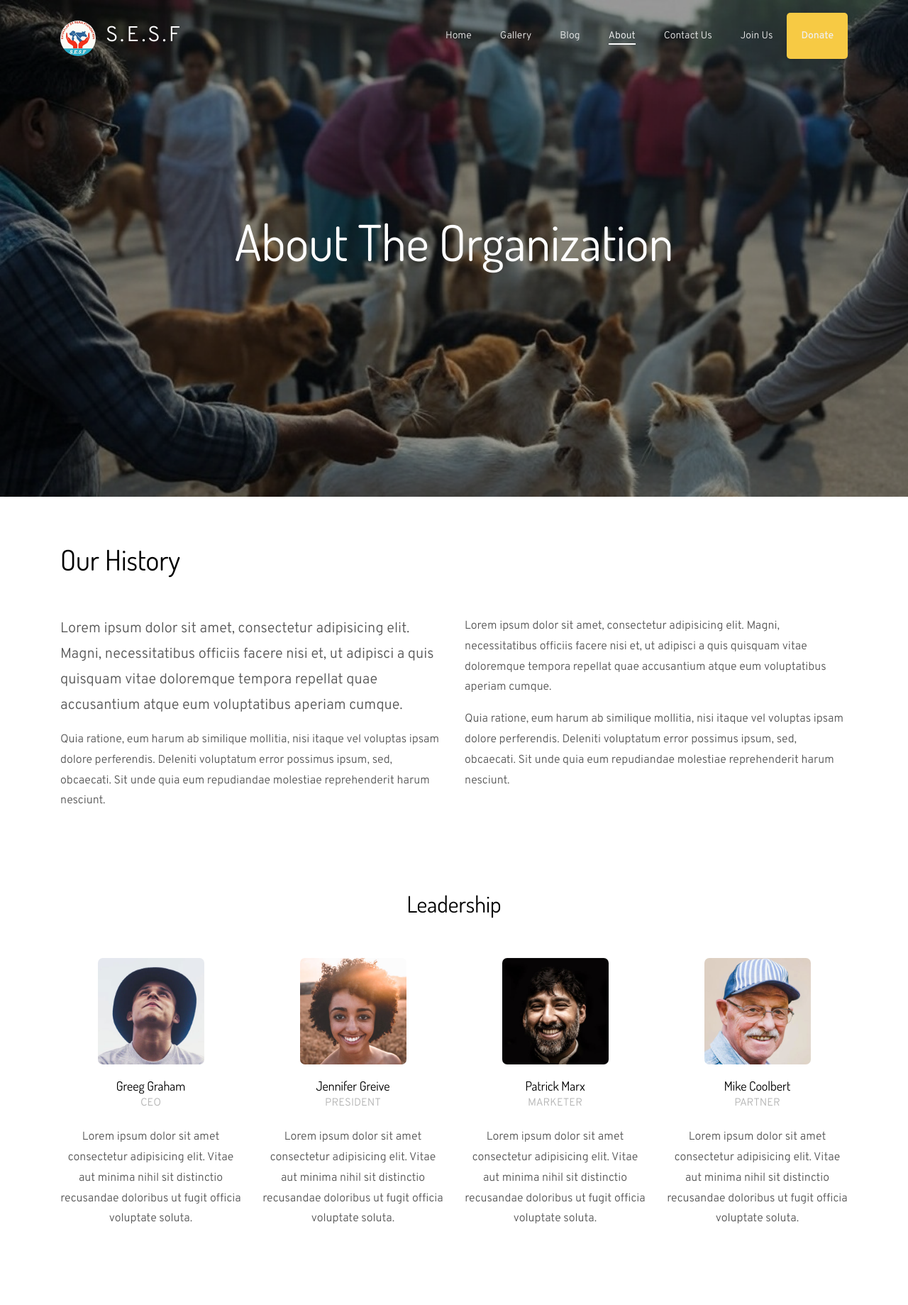
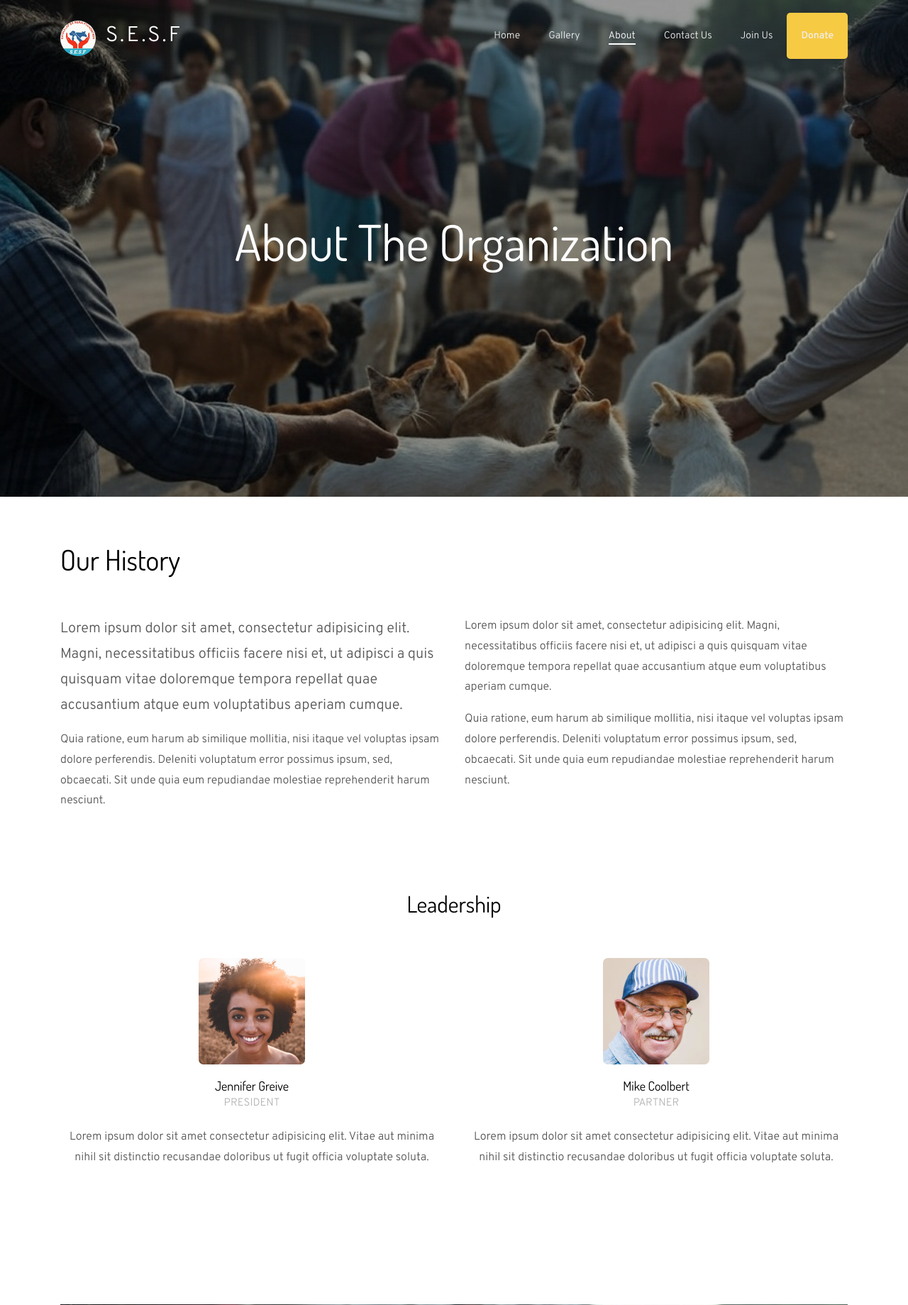
Before and after one commit to zoro-005/NGO-website, a Flask app: page /about in a window 1280 px wide. Shown: the top 1839 px of the page at 71% size. Run offline with Flask 3, Linux system fonts and the light colour scheme; some libraries are stand-ins or nearby versions; some web fonts are replaced.

Commit message:
mainly improved about page, removed blog page (ind vs aud today)

```diff
--- a/main.py
+++ b/main.py
@@ -44,10 +44,6 @@ def gallery():
 def blog_single():
     return render_template('blog-single.html')
 
-@app.route('/blog')
-def blog():
-    return render_template('blog.html')
-
 
 @app.route('/contact', methods=["GET", "POST"])
 def contact():
--- a/static/css/style.css
+++ b/static/css/style.css
@@ -289,7 +289,7 @@ h1, h2, h3, h4, h5,
 
 .block-48 {
   background: #f7ca44;
-  padding: 90px;
+  padding: 55px;
   color: #000; }
   .block-48 .block-48-text-1 {
     font-size: 30px; }
@@ -1993,7 +1993,7 @@ textarea.form-control {
 }
 
 #ftco-navbar.scrolled .donate-button-header {
-  background-color: #f7ca44;
+  background-color: #f771fc;
   color: #fff; /* White text */
 }
 /* Logo styles */
--- a/templates/about.html
+++ b/templates/about.html
@@ -35,21 +35,8 @@
         <div class="col-md-12 mb-5 text-center mt-5">
           <h2>Leadership</h2>
         </div>
-        <div class="col-md-6 col-lg-3">
-          <div class="block-38 text-center">
-            <div class="block-38-img">
-              <div class="block-38-header">
-                <img src="{{url_for('static',filename='images/person_1.jpg')}}" alt="Image placeholder">
-                <h3 class="block-38-heading">Greeg Graham</h3>
-                <p class="block-38-subheading">CEO</p>
-              </div>
-              <div class="block-38-body">
-                <p>Lorem ipsum dolor sit amet consectetur adipisicing elit. Vitae aut minima nihil sit distinctio recusandae doloribus ut fugit officia voluptate soluta. </p>
-              </div>
-            </div>
-          </div>
-        </div>
-        <div class="col-md-6 col-lg-3">
+
+        <div class="col-md-6 col-lg-6">
           <div class="block-38 text-center">
             <div class="block-38-img">
               <div class="block-38-header">
@@ -58,26 +45,13 @@
                 <p class="block-38-subheading">President</p>
               </div>
               <div class="block-38-body">
-                <p>Lorem ipsum dolor sit amet consectetur adipisicing elit. Vitae aut minima nihil sit distinctio recusandae doloribus ut fugit officia voluptate soluta. </p>
+                <p>Lorem ipsum dolor sit amet consectetur adipisicing elit. Vitae aut minima nihil sit distinctio recusandae doloribus ut fugit officia voluptate soluta.</p>
               </div>
             </div>
           </div>
         </div>
-        <div class="col-md-6 col-lg-3">
-          <div class="block-38 text-center">
-            <div class="block-38-img">
-              <div class="block-38-header">
-                <img src="{{url_for('static',filename='images/person_3.jpg')}}" alt="Image placeholder">
-                <h3 class="block-38-heading">Patrick Marx</h3>
-                <p class="block-38-subheading">Marketer</p>
-              </div>
-              <div class="block-38-body">
-                <p>Lorem ipsum dolor sit amet consectetur adipisicing elit. Vitae aut minima nihil sit distinctio recusandae doloribus ut fugit officia voluptate soluta. </p>
-              </div>
-            </div>
-          </div>
-        </div>
-        <div class="col-md-6 col-lg-3">
+
+        <div class="col-md-6 col-lg-6">
           <div class="block-38 text-center">
             <div class="block-38-img">
               <div class="block-38-header">
@@ -86,12 +60,13 @@
                 <p class="block-38-subheading">Partner</p>
               </div>
               <div class="block-38-body">
-                <p>Lorem ipsum dolor sit amet consectetur adipisicing elit. Vitae aut minima nihil sit distinctio recusandae doloribus ut fugit officia voluptate soluta. </p>
+                <p>Lorem ipsum dolor sit amet consectetur adipisicing elit. Vitae aut minima nihil sit distinctio recusandae doloribus ut fugit officia voluptate soluta.</p>
               </div>
             </div>
           </div>
         </div>
       </div>
+
 
     </div>
   </div>
--- a/templates/contact.html
+++ b/templates/contact.html
@@ -39,7 +39,7 @@
 </style>
   <div class="block-31" style="position: relative;">
     <div class="owl-carousel loop-block-31 ">
-      <div class="block-30 block-30-sm item" style="background-image: url({{url_for('static',filename='images/bg_2.jpg')}});" data-stellar-background-ratio="0.5">
+      <div class="block-30 block-30-sm item" style="background-image: url({{url_for('static',filename='images/bg_5.jpg')}});" data-stellar-background-ratio="0.5">
         <div class="container">
           <div class="row align-items-center justify-content-center">
             <div class="col-md-7 text-center">
--- a/templates/gallery.html
+++ b/templates/gallery.html
@@ -4,7 +4,7 @@
 
   <div class="block-31" style="position: relative;">
     <div class="owl-carousel loop-block-31 ">
-      <div class="block-30 block-30-sm item" style="background-image: url('images/bg_1.jpg');" data-stellar-background-ratio="0.5">
+      <div class="block-30 block-30-sm item" style="background-image: url({{url_for('static',filename='images/bg_4.jpg')}});" data-stellar-background-ratio="0.5">
         <div class="container">
           <div class="row align-items-center justify-content-center text-center">
             <div class="col-md-7">
--- a/templates/index.html
+++ b/templates/index.html
@@ -24,16 +24,16 @@
         <div class="col-md-6 pr-5">
           <div class="block-48">
               <span class="block-48-text-1">Cared for Over</span>
+              <br><br>
               <div class="block-48-counter ftco-number" data-number="1281">0</div>
+              <br>
               <span class="block-48-text-1 mb-4 d-block">Animals in Meerut and Beyond</span>
-              <p class="mb-0"><a href="#" class="btn btn-white px-3 py-2">View Our Program</a></p>
             </div>
         </div>
         <div class="col-md-6 welcome-text">
           <h2 class="display-4 mb-3">Who Are We?</h2>
           <p class="lead">Right here in Meerut, and extending our care across nearby regions, we at Sankalap Ek Sewa are dedicated to the welfare of street dogs, stray cows, and other animals in need. Our compassionate efforts ensure they receive medical treatment, shelter, and love, transforming their lives one step at a time.</p>
           <p class="mb-4">A small team of veterinarians and volunteers works tirelessly, supported by the local community, to provide the necessary care and resources for these voiceless creatures.</p>
-          <p class="mb-0"><a href="#" class="btn btn-primary px-3 py-2">Learn More</a></p>
         </div>
       </div>
     </div>
--- a/templates/layout.html
+++ b/templates/layout.html
@@ -39,7 +39,6 @@
             <ul class="navbar-nav ml-auto">
                 <li class="nav-item {% if request.path == '/' %}active{% endif %}"><a href="/" class="nav-link">Home</a></li>
                 <li class="nav-item {% if request.path == '/gallery' %}active{% endif %}"><a href="/gallery" class="nav-link">Gallery</a></li>
-                <li class="nav-item {% if request.path == '/blog' %}active{% endif %}"><a href="/blog" class="nav-link">Blog</a></li>
                 <li class="nav-item {% if request.path == '/about' %}active{% endif %}"><a href="/about" class="nav-link">About</a></li>
                 <li class="nav-item {% if request.path == '/contact' %}active{% endif %}"><a href="/contact" class="nav-link">Contact Us</a></li>
                 <li class="nav-item {% if request.path == '/how-it-works' %}active{% endif %}"><a href="/how-it-works" class="nav-link">Join Us</a></li>
@@ -132,7 +131,7 @@
       padding: 0;
       display: flex;
       flex-direction: column;
-      gap: 15px;
+      gap: 70px;
       text-align: left;
       width: 100%;
     }
```
Also changed, not shown: templates/blog.html (deleted, +0 -131 lines), static/images/Untitled-1.jpg (deleted), static/images/bg_4.jpg (added), static/images/bg_5.jpg (added).
